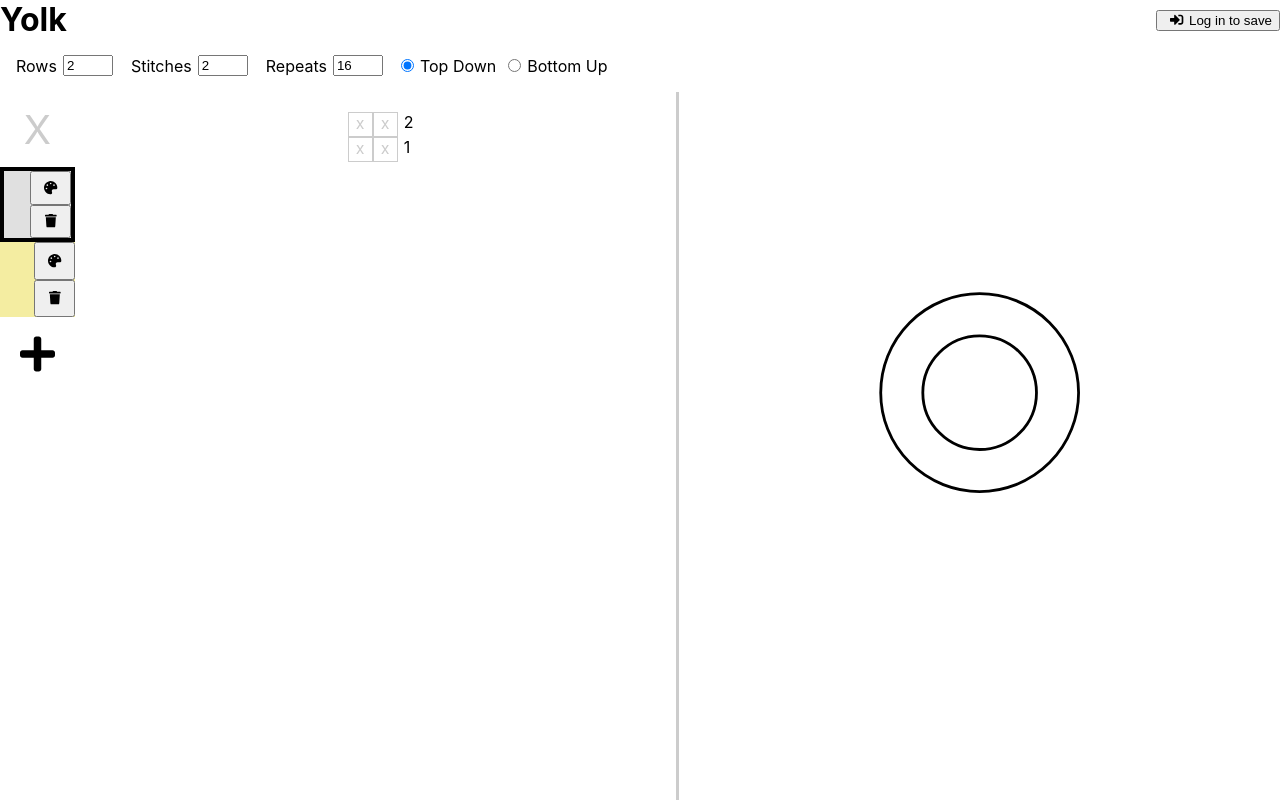
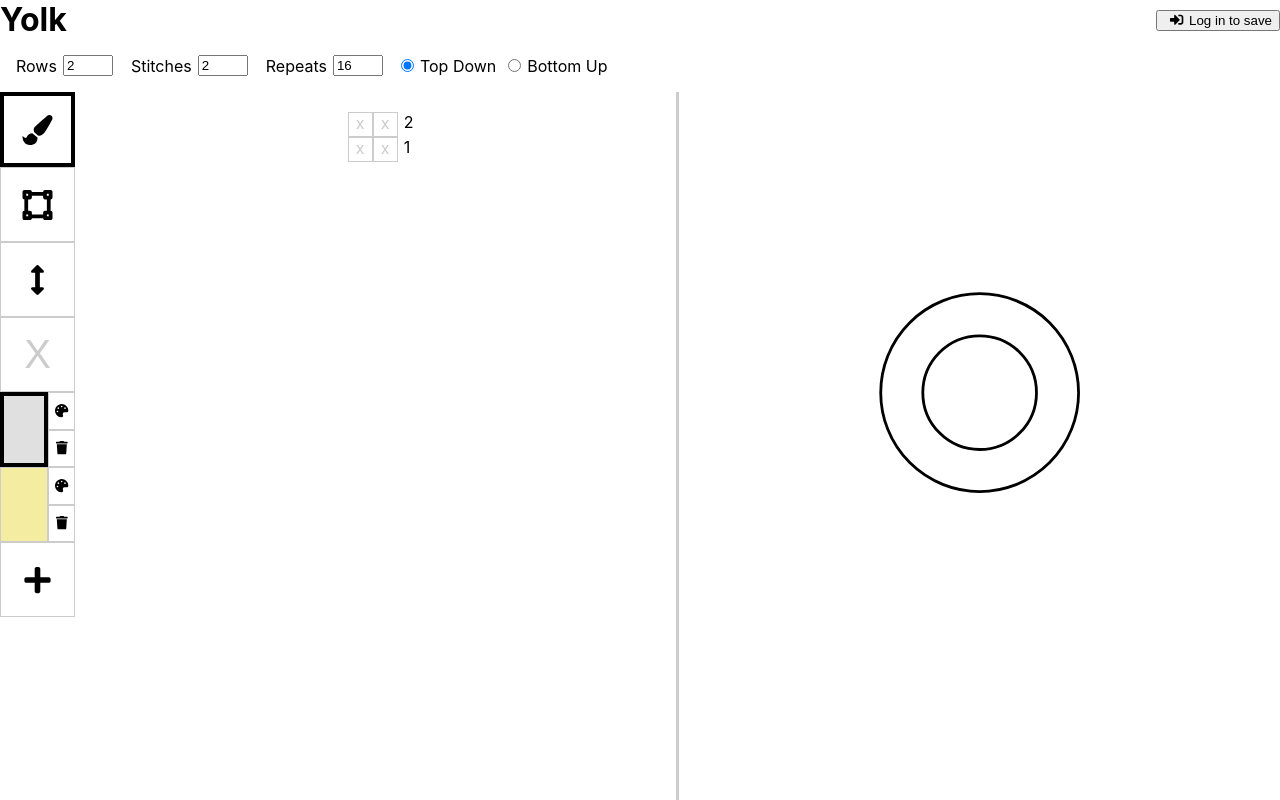
Before and after one commit to oampo/yolk, a React (Create React App) app: page / in a window 1280 px wide. Built offline with nearby package versions, Linux system fonts and the light colour scheme.

Commit message:
Add toolbar, and update color palette structure/styles

```diff
--- a/src/App.css
+++ b/src/App.css
@@ -15,6 +15,11 @@ main {
   flex: 1;
   display: flex;
   align-items: flex-start;
+}
+
+.sidebar {
+  z-index: 2;
+  background-color: white;
 }
 
 .divider {
--- a/src/App.js
+++ b/src/App.js
@@ -3,6 +3,7 @@ import Header from "./Header";
 import ColorPalette from "./ColorPalette";
 import Chart from "./Chart";
 import Settings from "./Settings";
+import Toolbar from './Toolbar';
 import YokeView from "./YokeView";
 import * as history from "./history";
 import "./App.css";
@@ -16,8 +17,9 @@ export default function App(props) {
     [null, null],
   ]);
   const [numRepeats, setNumRepeats] = useState(16);
-  const [direction, setDirection] = useState('top-down');
+  const [direction, setDirection] = useState("top-down");
   const [undoHistory, setUndoHistory] = useState(history.create());
+  const [tool, setTool] = useState("brush");
   const [view, setView] = useState("edit");
   const [settingsOpen, setSettingsOpen] = useState(false);
 
@@ -124,6 +126,12 @@ export default function App(props) {
     },
     [colors, selectedColor, undoHistory]
   );
+
+  const flip = useCallback((addToHistory=true) => {
+    setChart(chart.slice().reverse());
+  });
+
+
 
   function toggleSettings() {
     setSettingsOpen(!settingsOpen);
@@ -241,6 +249,8 @@ export default function App(props) {
         />
       </div>
       <div className="bottom">
+        <section className="sidebar">
+          <Toolbar tool={tool} setTool={setTool} flip={flip} />
           <ColorPalette
             colors={colors}
             selectedColor={selectedColor}
@@ -249,6 +259,7 @@ export default function App(props) {
             addColor={addColor}
             deleteColor={deleteColor}
           />
+        </section>
         <main>
           <Chart
             chart={chart}
--- a/src/ColorPalette.css
+++ b/src/ColorPalette.css
@@ -2,14 +2,6 @@
   min-height: 100%;
   z-index: 2;
   background-color: white;
-}
-
-.toolbar-button {
-  width: 75px;
-  height: 75px;
-  line-height: 75px;
-  vertical-align: middle;
-  text-align: center;
 }
 
 .color-palette-color-none,
--- a/src/ColorPalette.js
+++ b/src/ColorPalette.js
@@ -46,9 +46,13 @@ export default function ColorPalette(props) {
       classes += " color-palette-color-selected";
     }
     return (
-      <div className={classes} onClick={() => selectColor(null)}>
+      <button
+        className={classes}
+        aria-pressed={selectedColor === null}
+        onClick={() => selectColor(null)}
+      >
         X
-      </div>
+      </button>
     );
   }
 
--- a/src/ColorPaletteColor.css
+++ b/src/ColorPaletteColor.css
@@ -1,10 +1,12 @@
 .color-palette-color-wrapper {
   position: relative;
+  display: flex;
+  width: 75px;
+  height: 75px;
 }
 
 .color-palette-color {
-  display: flex;
-  justify-content: flex-end;
+  flex: 1;
 }
 
 .color-palette-color-controls {
@@ -14,6 +16,16 @@
 
 .color-palette-color-control {
   flex: 1;
+  background-color: transparent;
+  border: 1px solid #CCCCCC;
+}
+
+.color-palette-color-control:active, .color-palette-color-control:focus-visible {
+  outline: none;
+}
+
+.color-palette-color-control svg {
+  margin: 0;
 }
 
 .color-palette-color-selected {
--- a/src/ColorPaletteColor.js
+++ b/src/ColorPaletteColor.js
@@ -23,18 +23,18 @@ export default function ColorPaletteColor(props) {
 
   return (
     <div className="color-palette-color-wrapper">
-      <div
+      <button
         className={`toolbar-button color-palette-color ${
           isSelected ? "color-palette-color-selected" : ""
         }`}
+        aria-pressed={isSelected}
         style={{ backgroundColor: color }}
         onClick={() => selectColor(id)}
-      >
+      ></button>
       <div className="color-palette-color-controls">
         <button
           className="color-palette-color-control color-palette-color-edit"
           onClick={(e) => {
-              // Don't select the color when we choose to edit it
             e.stopPropagation();
             setEditing(isEditing ? null : id);
           }}
@@ -44,14 +44,12 @@ export default function ColorPaletteColor(props) {
         <button
           className="color-palette-color-control color-palette-color-delete"
           onClick={(e) => {
-              // Don't select the color when we choose to edit it
             e.stopPropagation();
             deleteColor(id);
           }}
         >
           <FontAwesomeIcon icon={faTrash} />
         </button>
-        </div>
       </div>
       {isEditing && (
         <div className="color-palette-color-picker-tooltip">
--- /dev/null
+++ b/src/Toolbar.css
@@ -0,0 +1,23 @@
+.toolbar-button {
+  display: flex;
+  width: 75px;
+  height: 75px;
+  background-color: transparent;
+  border: 1px solid #cccccc;
+  align-items: center;
+  justify-content: center;
+}
+
+.toolbar-button:active, .toolbar-button:focus-visible {
+  outline: none;
+}
+
+.toolbar-button[aria-pressed="true"] {
+  border: 4px solid black;
+  outline: none;
+}
+
+.toolbar-button svg {
+  flex: 1;
+  font-size: 30px;
+}
--- /dev/null
+++ b/src/Toolbar.js
@@ -0,0 +1,33 @@
+import React from "react";
+import { FontAwesomeIcon } from "@fortawesome/react-fontawesome";
+import {
+  faPaintBrush,
+  faVectorSquare,
+  faArrowsAltV,
+} from "@fortawesome/free-solid-svg-icons";
+import "./Toolbar.css";
+
+export default function Toolbar(props) {
+  const { tool, setTool, flip } = props;
+  return (
+    <section className="toolbar">
+      <button
+        className="toolbar-button toolbar-paint-button"
+        aria-pressed={tool === "brush"}
+        onClick={() => setTool("brush")}
+      >
+        <FontAwesomeIcon icon={faPaintBrush} />
+      </button>
+      <button
+        className="toolbar-button toolbar-select-button"
+        aria-pressed={tool === "select"}
+        onClick={() => setTool("select")}
+      >
+        <FontAwesomeIcon icon={faVectorSquare} />
+      </button>
+      <button className="toolbar-button toolbar-flip-button" onClick={flip}>
+        <FontAwesomeIcon icon={faArrowsAltV} />
+      </button>
+    </section>
+  );
+}
```
Lines whose indentation alone changed are shown as unchanged.
